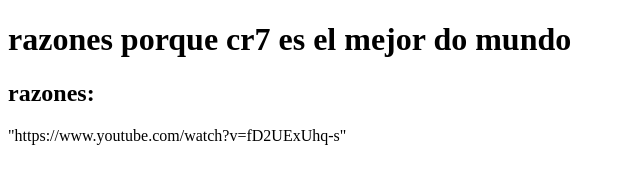
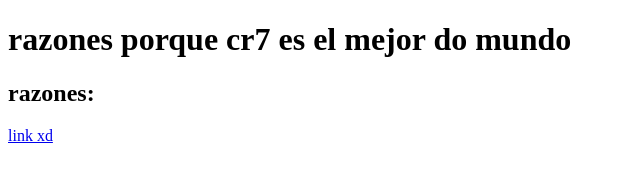
Before and after one commit to marcelitogamer/marcelitogamer.github.io, a plain HTML site: page index.html in a window 1280 px wide. Shown: the whole page, without its empty margins (0-640 px from the left). Drawn offline with Linux system fonts and the light colour scheme.

Commit message:
actualizadoooo

```diff
--- a/index.html
+++ b/index.html
@@ -7,7 +7,6 @@
     <body>
         <h1>razones porque cr7 es el mejor do mundo</h1>
         <h2>razones: </h2>
-        <a>"https://www.youtube.com/watch?v=fD2UExUhq-s"</p>
-
+        <a href="https://www.youtube.com/watch?v=fD2UExUhq-s">link xd</a>
     </body>
 </html>
```
